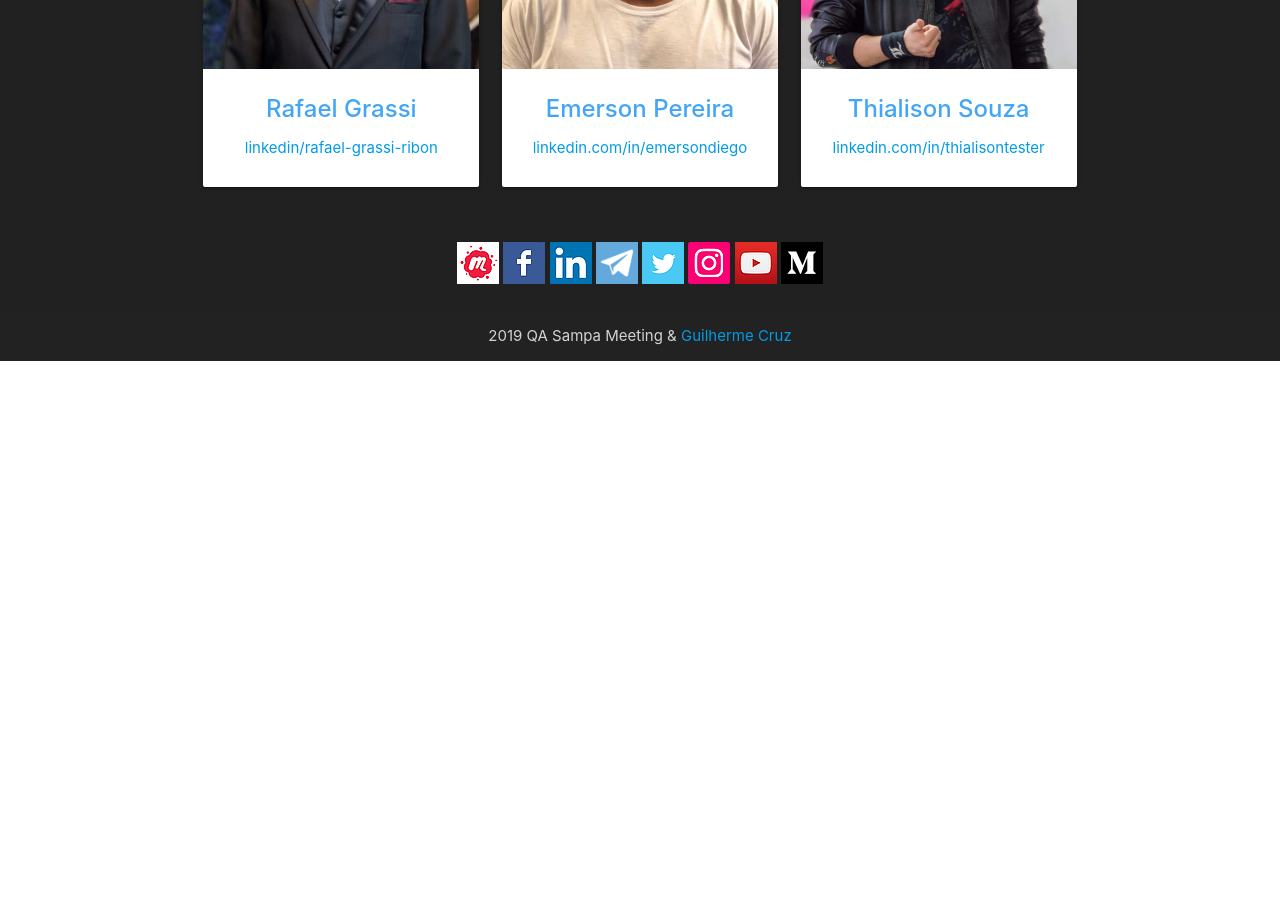
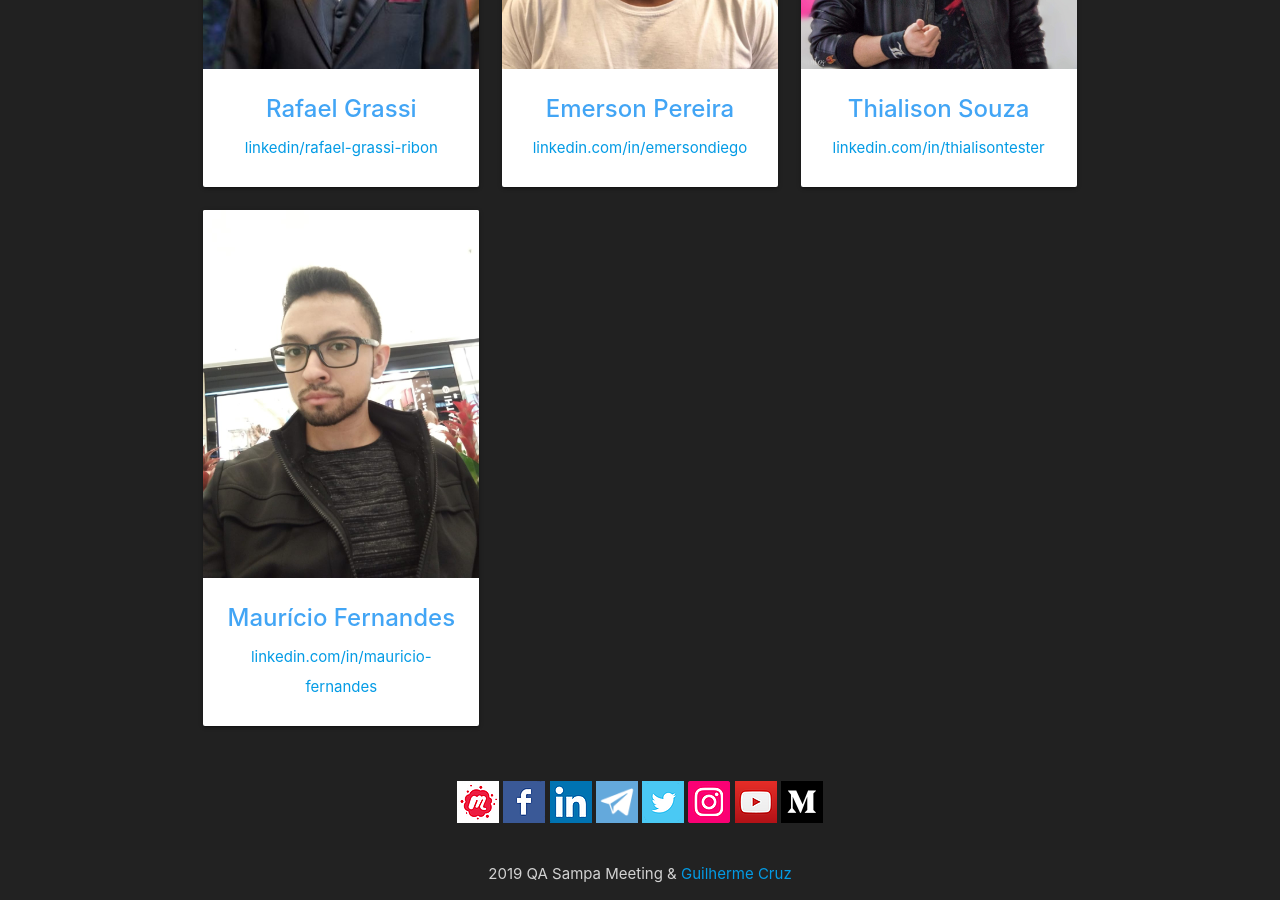
Before and after one commit to qasampameeting/qasampameeting.github.io, a Jekyll site: the page built from team.md, in a window 1280 px wide and 900 px high, scrolled down 1269 px. Built offline with Jekyll 4.4.1, drawn with Linux system fonts in a browser that asks for light colours; nearby versions of some CDN libraries; before the commit the page ends 1630 px from its top, so only the background shows below that.

Commit message:
macau photo update

```diff
--- a/_data/team.yml
+++ b/_data/team.yml
@@ -43,3 +43,8 @@
   image: thialison-souza.jpg
   link: https://www.linkedin.com/in/thialisontester/
   link_text: linkedin.com/in/thialisontester
+
+- name: Maurício Fernandes
+  image: mauricio-fernandes.jpg
+  link: https://www.linkedin.com/in/mauricio-fernandes-8a2469b6/
+  link_text: linkedin.com/in/mauricio-fernandes
```
Also changed, not shown: assets/img/team/mauricio-fernandes.jpg (added).
